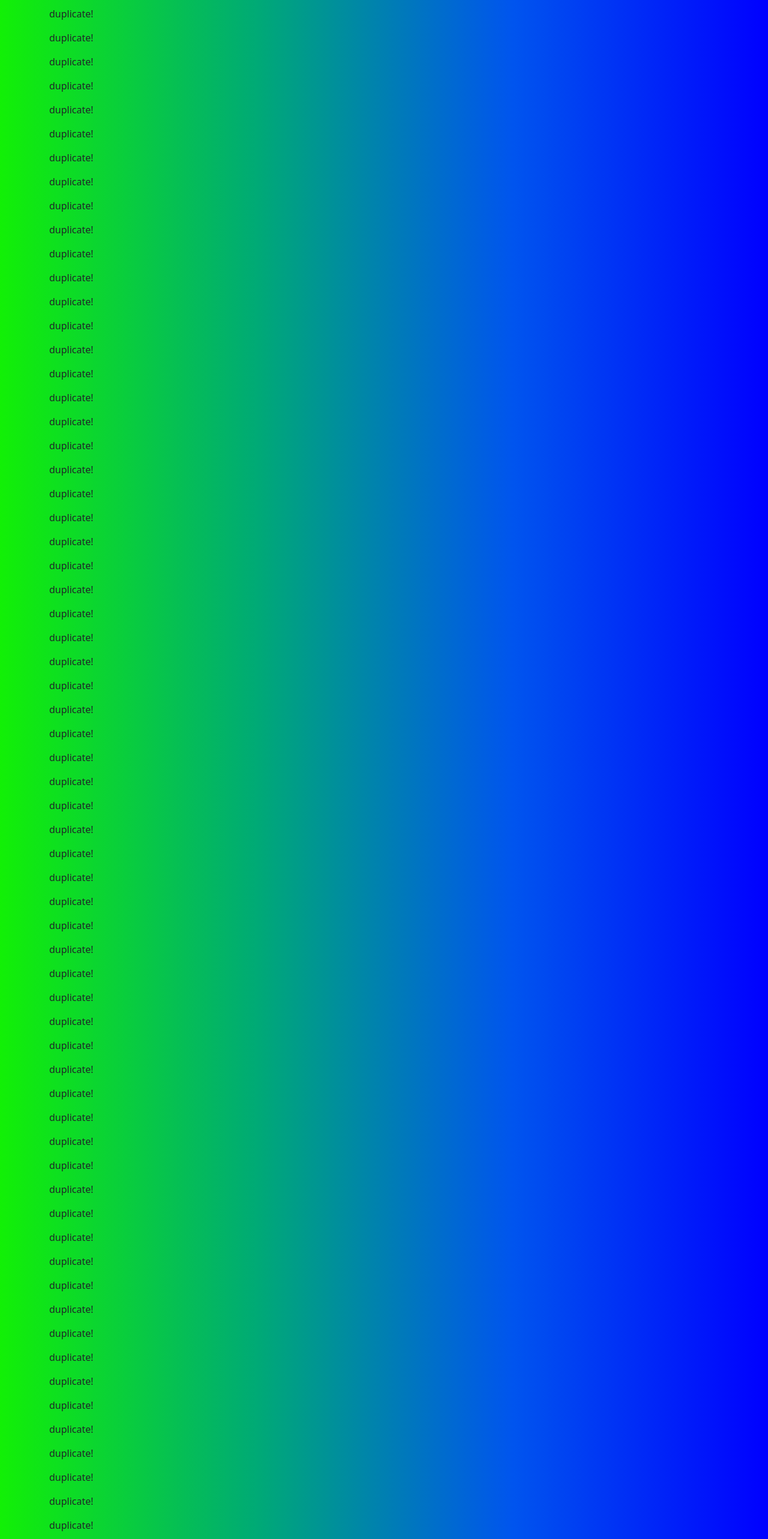
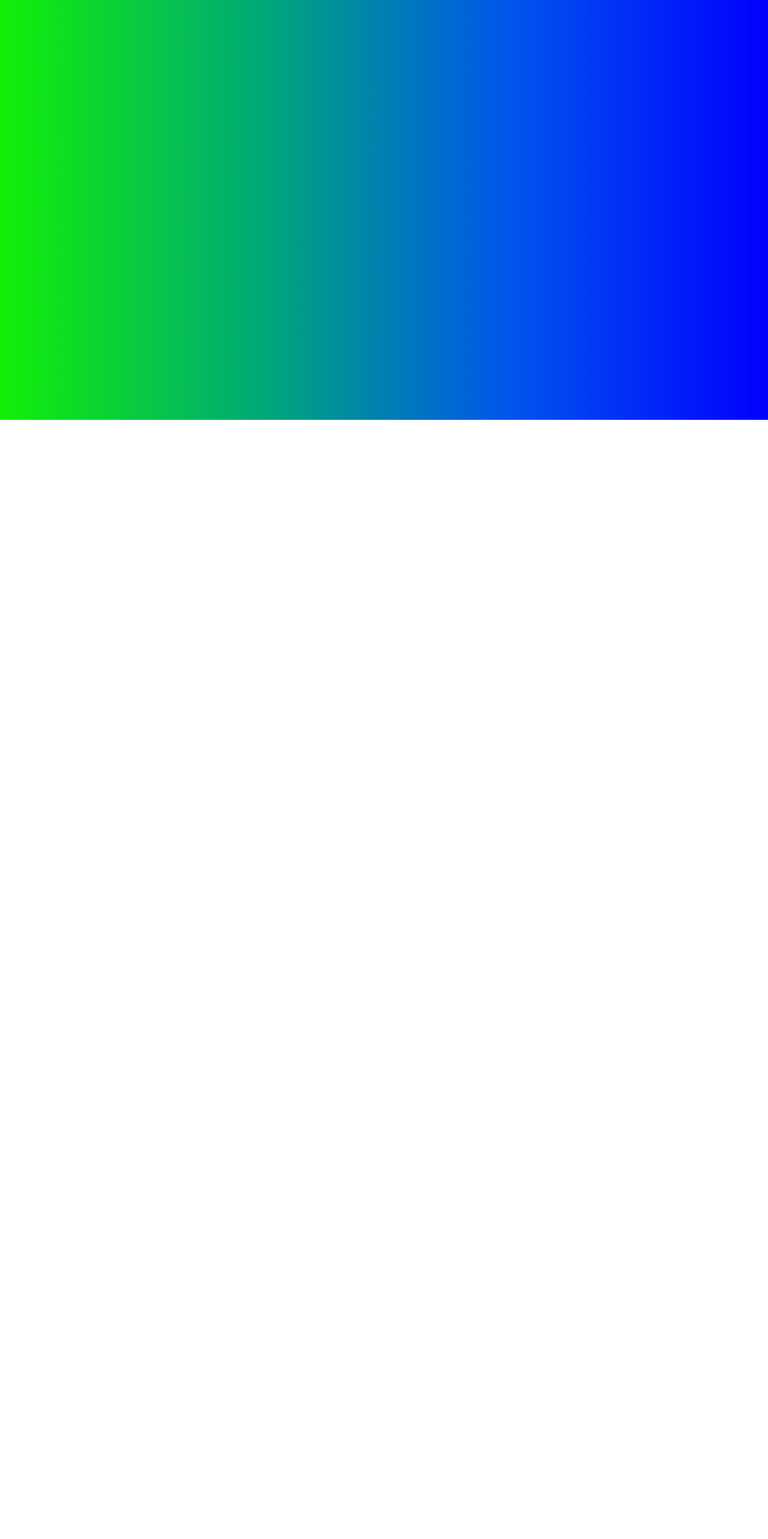
Before and after one commit to gabor6502/elan-site, a React (Create React App) app: page / in a window 1280 px wide. Shown: the part 100-2666 px from the top of the page at 60% size. After the commit the page ends 800 px from the top, so only its background shows below. Built offline with nearby package versions, Linux system fonts and the light colour scheme.

Commit message:
got rid of background blur test p's

```diff
--- a/src/pages/Home.js
+++ b/src/pages/Home.js
@@ -8,92 +8,6 @@ export default function Home()
     return (<>
         <Container>
             <h2>Home</h2>
-            <p>duplicate!</p>
-            <p>duplicate!</p>
-            <p>duplicate!</p>
-            <p>duplicate!</p>
-            <p>duplicate!</p>
-            <p>duplicate!</p>
-            <p>duplicate!</p>
-            <p>duplicate!</p>
-            <p>duplicate!</p>
-            <p>duplicate!</p>
-            <p>duplicate!</p>
-            <p>duplicate!</p>
-            <p>duplicate!</p>
-            <p>duplicate!</p>
-            <p>duplicate!</p>
-            <p>duplicate!</p>
-            <p>duplicate!</p>
-            <p>duplicate!</p>
-            <p>duplicate!</p>
-            <p>duplicate!</p>
-            <p>duplicate!</p>
-            <p>duplicate!</p>
-            <p>duplicate!</p>
-            <p>duplicate!</p>
-            <p>duplicate!</p>
-            <p>duplicate!</p>
-            <p>duplicate!</p>
-            <p>duplicate!</p>
-            <p>duplicate!</p>
-            <p>duplicate!</p>
-            <p>duplicate!</p>
-            <p>duplicate!</p>
-            <p>duplicate!</p>
-            <p>duplicate!</p>
-            <p>duplicate!</p>
-            <p>duplicate!</p>
-            <p>duplicate!</p>
-            <p>duplicate!</p>
-            <p>duplicate!</p>
-            <p>duplicate!</p>
-            <p>duplicate!</p>
-            <p>duplicate!</p>
-            <p>duplicate!</p>
-            <p>duplicate!</p>
-            <p>duplicate!</p>
-            <p>duplicate!</p>
-            <p>duplicate!</p>
-            <p>duplicate!</p>
-            <p>duplicate!</p>
-            <p>duplicate!</p>
-            <p>duplicate!</p>
-            <p>duplicate!</p>
-            <p>duplicate!</p>
-            <p>duplicate!</p>
-            <p>duplicate!</p>
-            <p>duplicate!</p>
-            <p>duplicate!</p>
-            <p>duplicate!</p>
-            <p>duplicate!</p>
-            <p>duplicate!</p>
-            <p>duplicate!</p>
-            <p>duplicate!</p>
-            <p>duplicate!</p>
-            <p>duplicate!</p>
-            <p>duplicate!</p>
-            <p>duplicate!</p>
-            <p>duplicate!</p>
-            <p>duplicate!</p>
-            <p>duplicate!</p>
-            <p>duplicate!</p>
-            <p>duplicate!</p>
-            <p>duplicate!</p>
-            <p>duplicate!</p>
-            <p>duplicate!</p>
-            <p>duplicate!</p>
-            <p>duplicate!</p>
-            <p>duplicate!</p>
-            <p>duplicate!</p>
-            <p>duplicate!</p>
-            <p>duplicate!</p>
-            <p>duplicate!</p>
-            <p>duplicate!</p>
-            <p>duplicate!</p>
-            <p>duplicate!</p>
-            <p>duplicate!</p>
-            <p>duplicate!</p>
         </Container>
     </>)
 }
```
